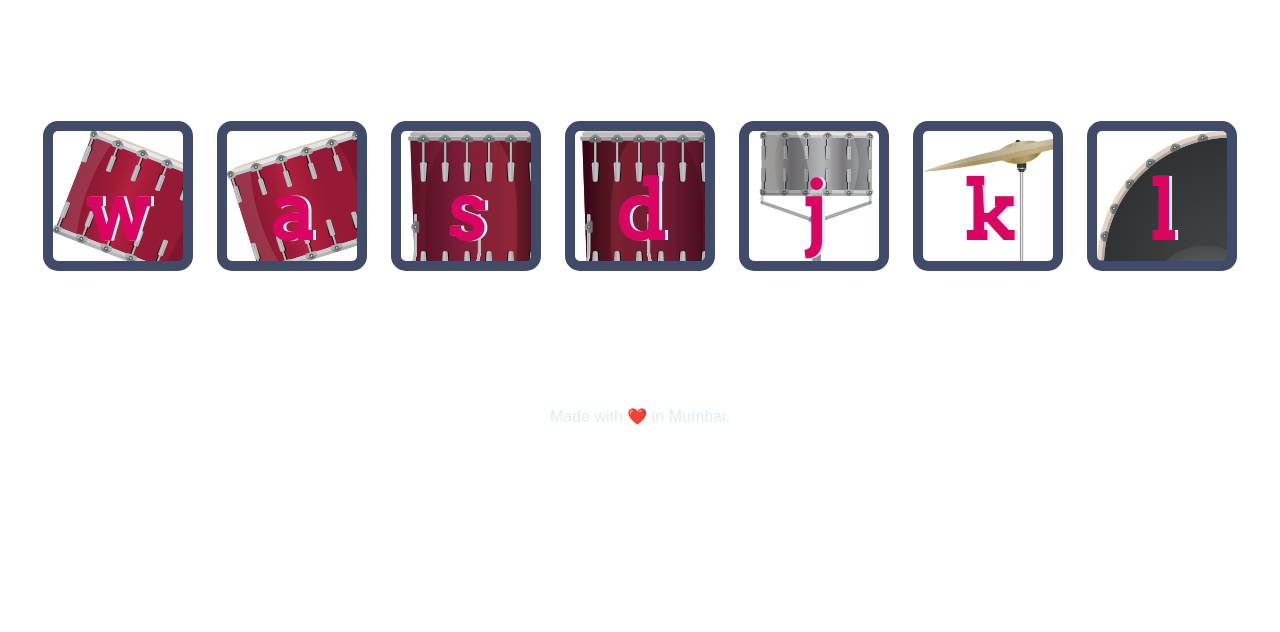
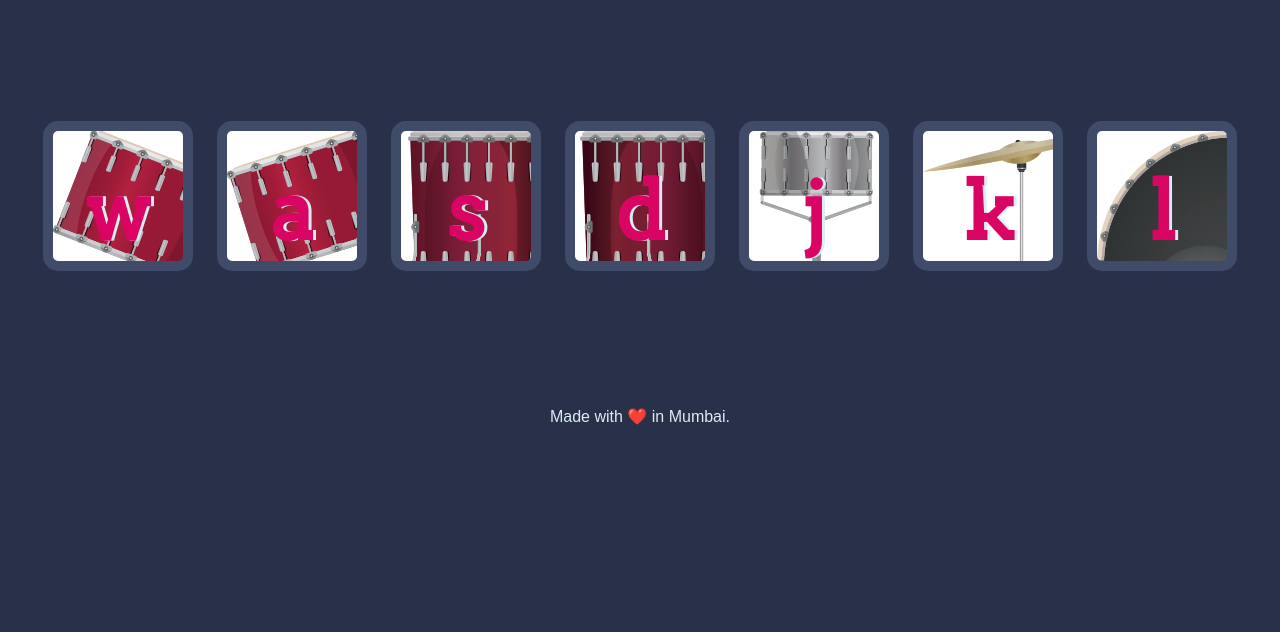
Before and after one commit to gauravd-123/Drum_kit, a plain HTML site: page index.html in a window 1280 px wide. Shown: the part 168-800 px from the top of the page. Drawn offline with Linux system fonts and the light colour scheme.

Commit message:
Update styles.css

```diff
--- a/styles.css
+++ b/styles.css
@@ -1,6 +1,6 @@
 body {
   text-align: center;
-  background-color: "red";
+  background-color: #283149;
 }
 
 h1 {
```
